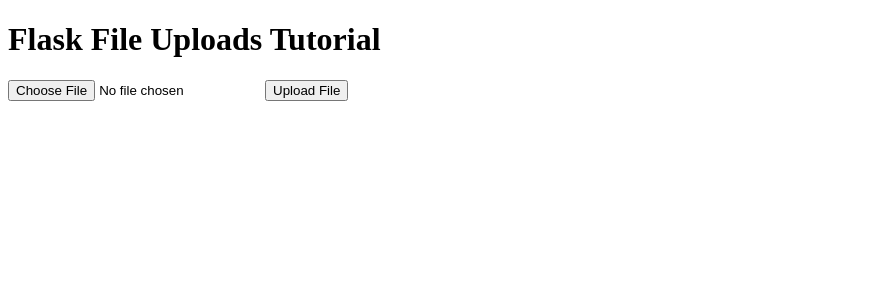
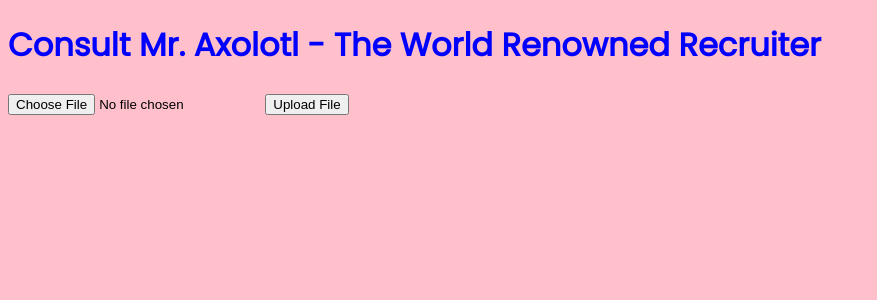
Before and after one commit to Celeste04/BookBuddies, a Flask app: page / in a window 1280 px wide. Shown: the top 300 px of the page, without its empty margins (0-877 px from the left). Run offline with Flask 3, Linux system fonts and the light colour scheme.

Commit message:
status folder

```diff
--- a/app.py
+++ b/app.py
@@ -13,9 +13,6 @@
 
 nltk.download('stopwords')
 nltk.download('punkt')
-file_path=''
-def get_file_path():
-    return file_path
 # Checking for pdf or docs
 def get_file_extension(file_path):
     _, file_extension = os.path.splitext(file_path)
--- /dev/null
+++ b/static/index.css
@@ -0,0 +1,10 @@
+@import url('https://fonts.googleapis.com/css2?family=Poppins:ital,wght@0,200;0,400;1,500&display=swap');
+
+body {
+    font-family: 'Poppins', sans-serif;
+    background-color: pink;
+}
+h1 {
+    font-size: 2rem;
+    color: blue;
+}
--- a/templates/index.html
+++ b/templates/index.html
@@ -4,11 +4,11 @@
     <meta charset="UTF-8">
     <meta http-equiv="X-UA-Compatible" content="IE=edge">
     <meta name="viewport" content="width=device-width, initial-scale=1.0">
-    <title>Home</title>
+    <link rel="stylesheet" href="{{ url_for('static', filename='index.css') }}">
+    <title>Mr. Axolotl</title>
 </head>
 <body>
-    <h1>Flask File Uploads Tutorial</h1>
-
+    <h1>Consult Mr. Axolotl - The World Renowned Recruiter</h1>
     <form method='POST' enctype='multipart/form-data'>
         {{form.hidden_tag()}}
         {{form.file()}}
```
Also changed, not shown: templates/index.css (deleted), 1 other file.
